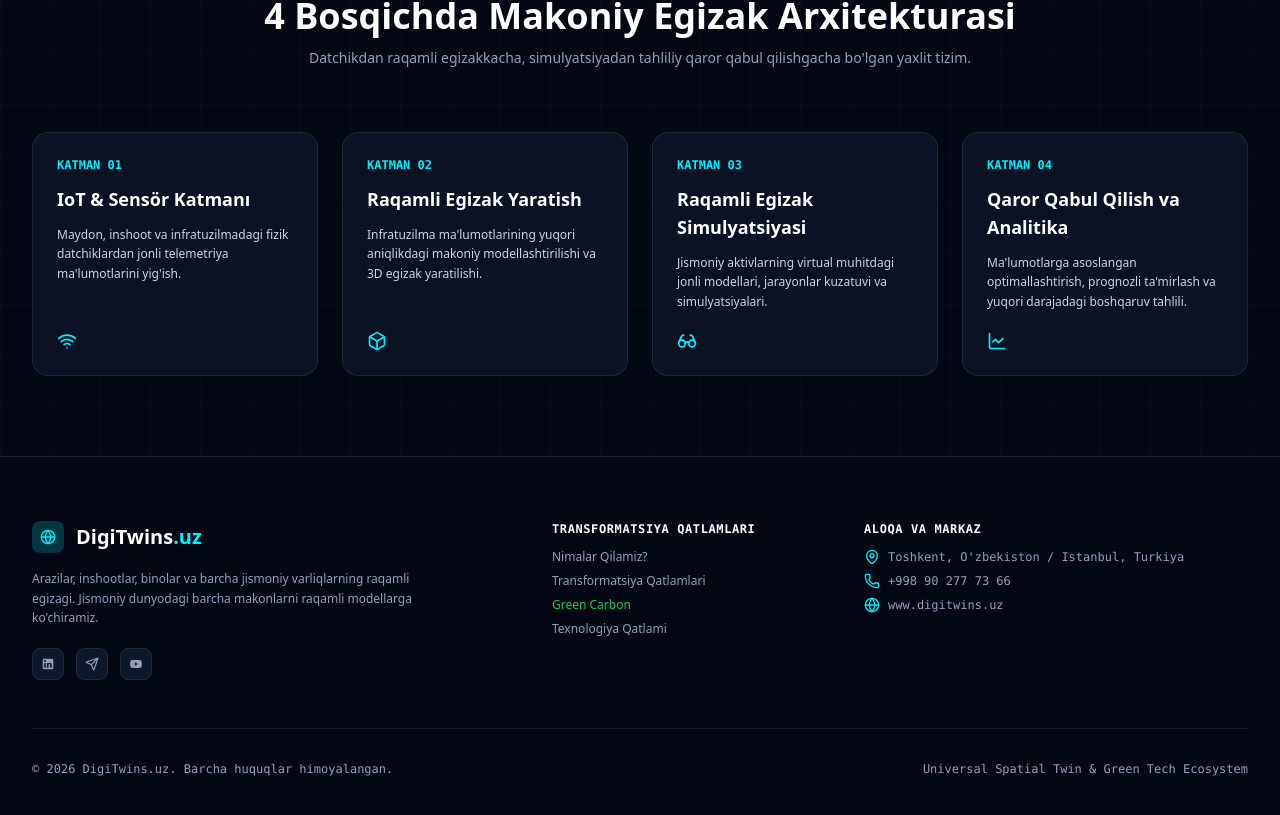
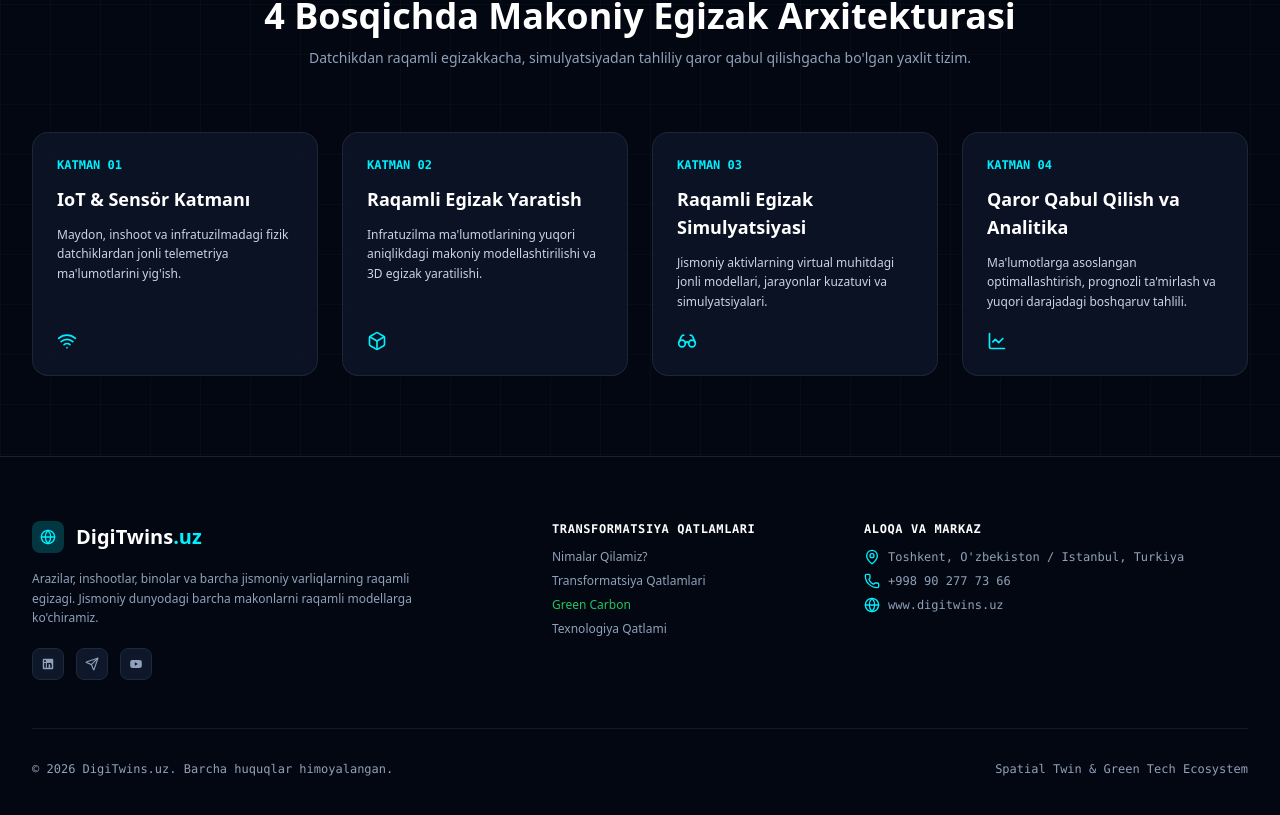
Before and after one commit to rasulovj/digitwins, a React (Vite) app: page / in a window 1280 px wide. Shown: the part 3146-3961 px from the top of the page. Built offline with nearby package versions, Linux system fonts and the light colour scheme.

Commit message:
fix: remove Universal prefix from footer and metadata titles

```diff
--- a/index.html
+++ b/index.html
@@ -4,7 +4,7 @@
     <meta charset="UTF-8" />
     <link rel="icon" type="image/svg+xml" href="/vite.svg" />
     <meta name="viewport" content="width=device-width, initial-scale=1.0" />
-    <title>DigiTwins.uz | Universal Spatial Digital Twin & Green Tech Ecosystem</title>
+    <title>DigiTwins.uz | Spatial Digital Twin & Green Tech Ecosystem</title>
     <link rel="preconnect" href="https://fonts.googleapis.com">
     <link rel="preconnect" href="https://fonts.gstatic.com" crossorigin>
     <link href="https://fonts.googleapis.com/css2?family=Plus+Jakarta+Sans:wght@300;400;500;600;700;800&family=JetBrains+Mono:wght@400;500;600&display=swap" rel="stylesheet">
--- a/src/components/Footer.tsx
+++ b/src/components/Footer.tsx
@@ -121,7 +121,7 @@ export const Footer: React.FC<FooterProps> = ({ content, navContent }) => {
         {/* Bottom copyright */}
         <div className="pt-8 flex flex-col sm:flex-row items-center justify-between text-xs text-slate-400 font-mono gap-4">
           <div>&copy; {new Date().getFullYear()} DigiTwins.uz. {content.rights}</div>
-          <div>Universal Spatial Twin & Green Tech Ecosystem</div>
+          <div>Spatial Twin & Green Tech Ecosystem</div>
         </div>
 
       </div>
```
